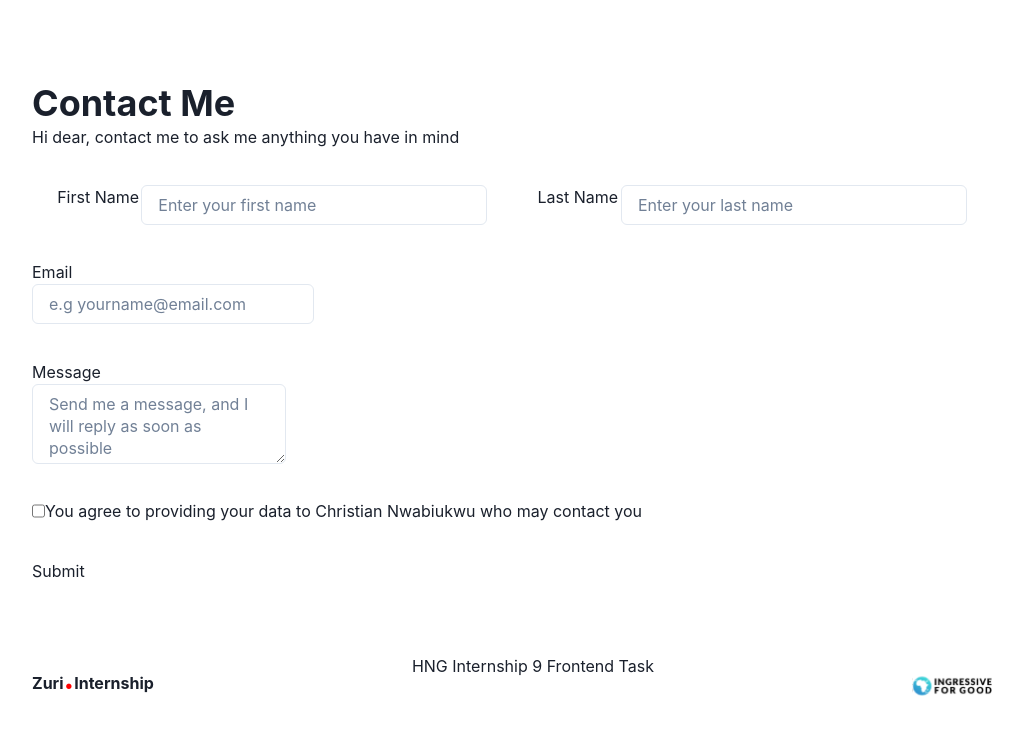
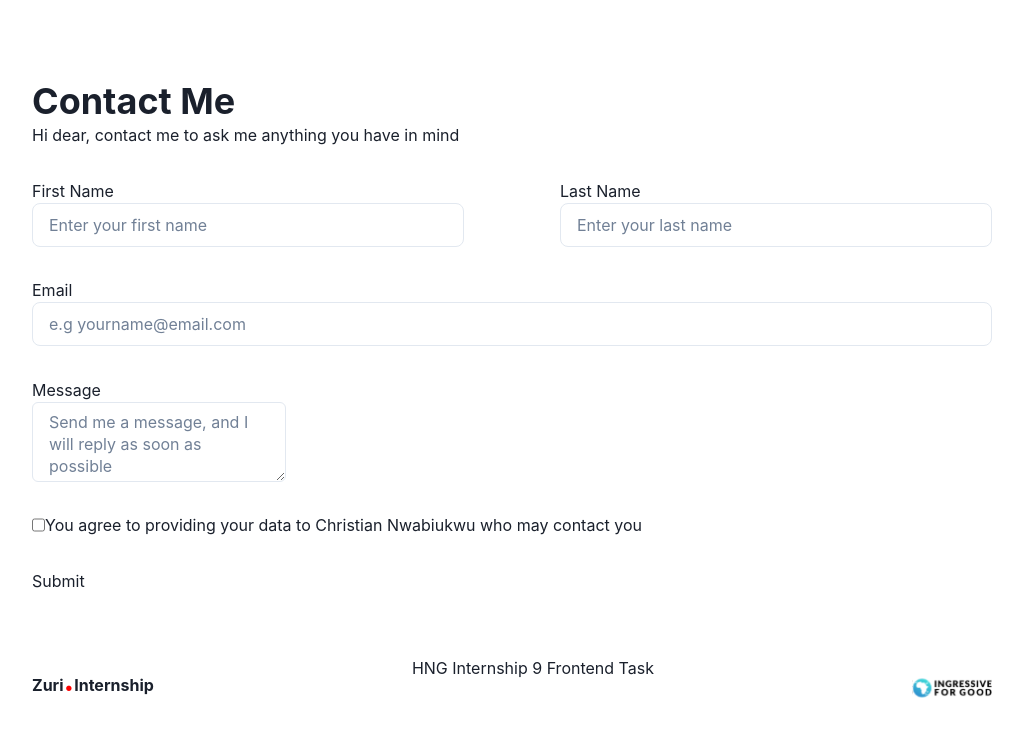
Before and after one commit to Ugochrist13/hng-task, a React (Vite) app: page /contact in a window 1280 px wide. Shown: the top 736 px of the page, without its empty margins (128-1151 px from the left). Built offline with nearby package versions, Linux system fonts and the light colour scheme.

Commit message:
stage 2 push

```diff
--- a/src/components/Contact.jsx
+++ b/src/components/Contact.jsx
@@ -24,17 +24,14 @@ function Contact() {
         <Box
           display="flex"
           w="100%"
-          justifyContent="space-around"
+          justifyContent="space-between"
           alignContent="center"
         >
-          <Box
-            w="45%"
-            display="flex"
-            justifyContent="space-around"
-            alignContent="start"
-          >
+          <Box w="45%">
             <label>First Name </label>
+            <br/>
             <Input
+            w="100%" h="44px" borderRadius="8px"
               fontFamily="Inter"
               fontSize="16px"
               fontWeight="400"
@@ -47,14 +44,11 @@ function Contact() {
               placeholder="Enter your first name"
             />
           </Box>
-          <Box
-            w="45%"
-            display="flex"
-            justifyContent="space-around"
-            alignContent="start"
-          >
+          <Box w="45%">
             <label>Last Name </label>
+            <br/>
             <Input
+            w="100%" h="44px" borderRadius="8px"
               fontFamily="Inter"
               fontSize="16px"
               fontWeight="400"
@@ -68,10 +62,11 @@ function Contact() {
             />
           </Box>
         </Box>
-        <Box>
+        <Box w="100%" >
           <label>Email </label>
           <br />
           <Input
+          w="100%" h="44px" borderRadius="8px"
             fontFamily="Inter"
             fontSize="16px"
             fontWeight="400"
--- a/src/components/contact.css
+++ b/src/components/contact.css
@@ -8,9 +8,3 @@
     align-items: flex-start;
     justify-content: space-around;
 }
-#first_name{
-    width: 80%;
-}
-#last_name{
-    width: 80%;
-}
```
